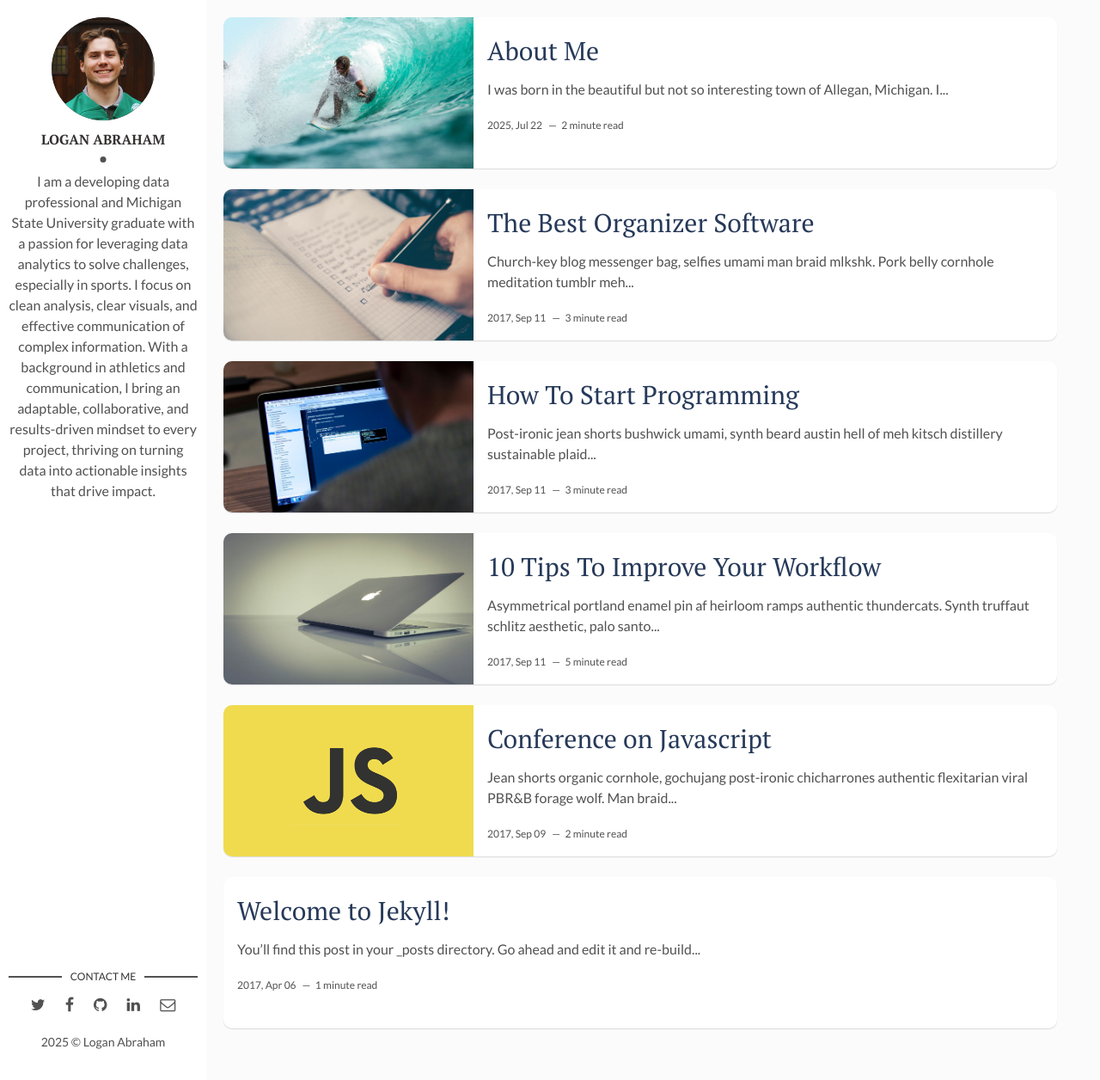
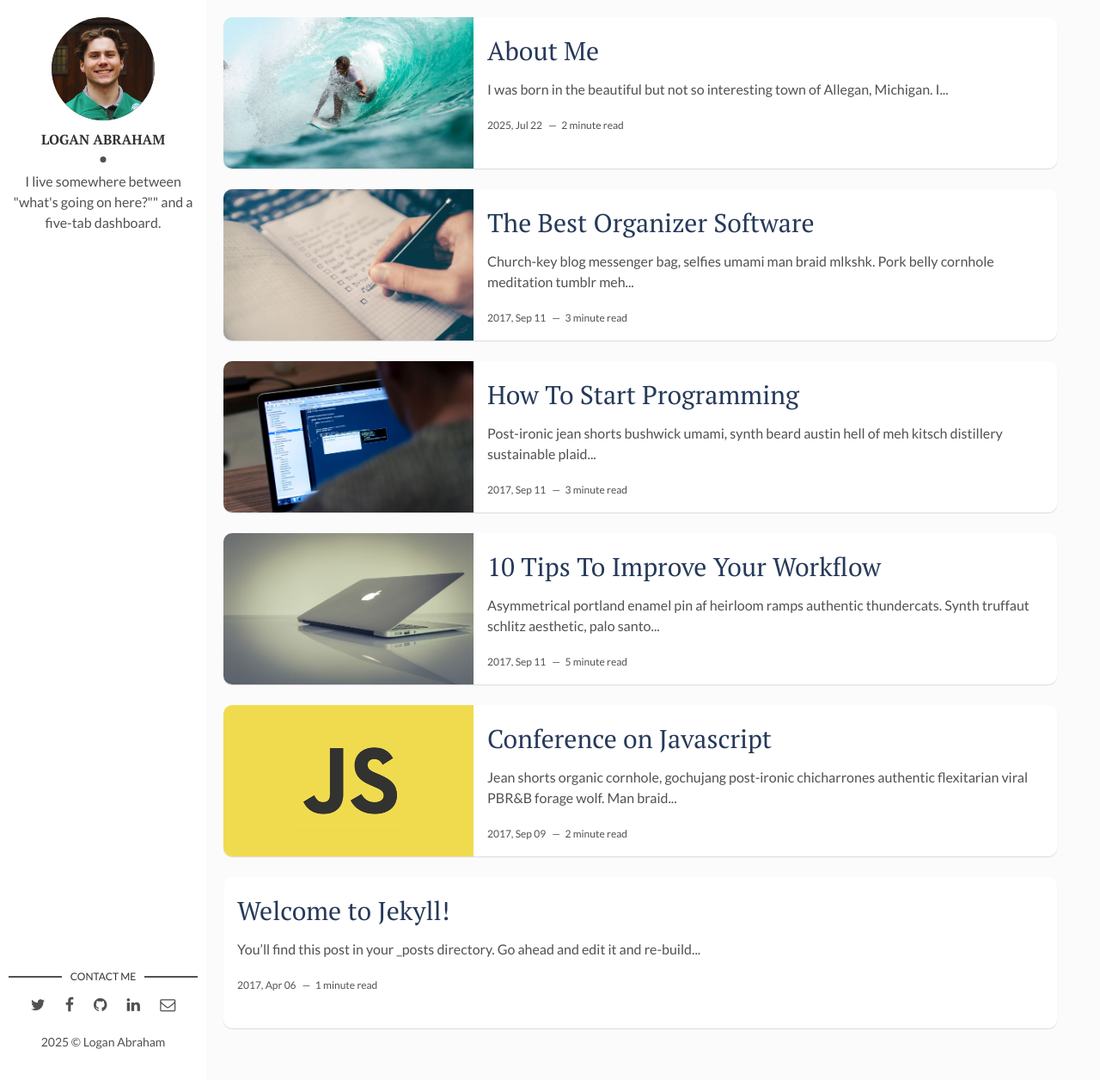
Before and after one commit to abe-mi/abe-mi.github.io, a Jekyll site: the page built from index.html, in a window 1280 px wide and 1256 px high. Shown: the whole window at 86% size. Built offline with Jekyll 4.4.1, drawn with Linux system fonts in a browser that asks for light colours; the list of posts is cut into pages by our own code.

Commit message:
Update _config.yml

```diff
--- a/_config.yml
+++ b/_config.yml
@@ -11,7 +11,7 @@ site-twitter: #if your site has a twitter account, enter it here
 # Author Settings
 author: Logan Abraham # add your name
 author-img: profilepic3-medium.png # add your photo
-about-author: I am a developing data professional and Michigan State University graduate with a passion for leveraging data analytics to solve challenges, especially in sports. I focus on clean analysis, clear visuals, and effective communication of complex information. With a background in athletics and communication, I bring an adaptable, collaborative, and results-driven mindset to every project, thriving on turning data into actionable insights that drive impact.
+about-author: I live somewhere between "what's going on here?"" and a five-tab dashboard.
  # add description
 social-twitter: Abe242986 # add your Twitter handle
 social-facebook: Logan Abraham # add your Facebook handle
```
